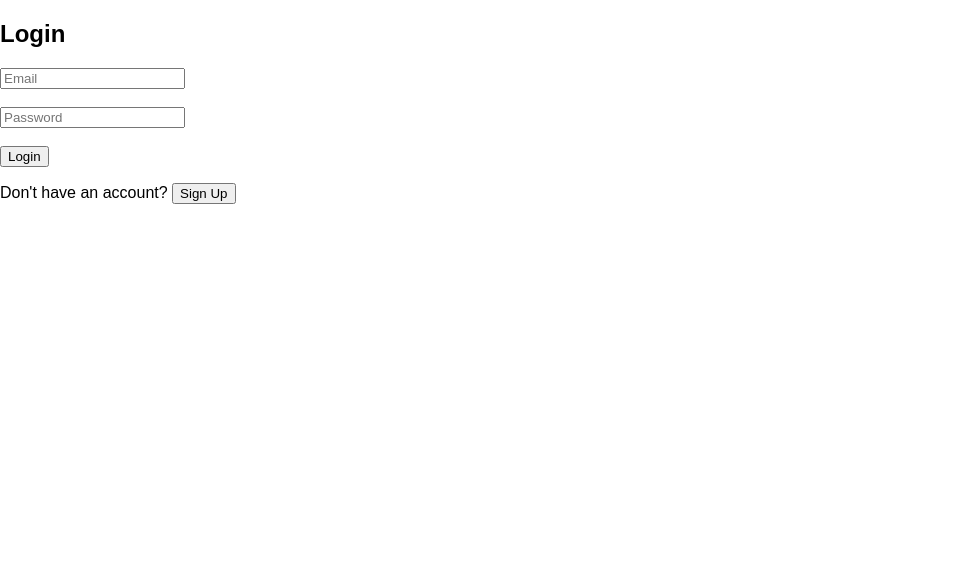
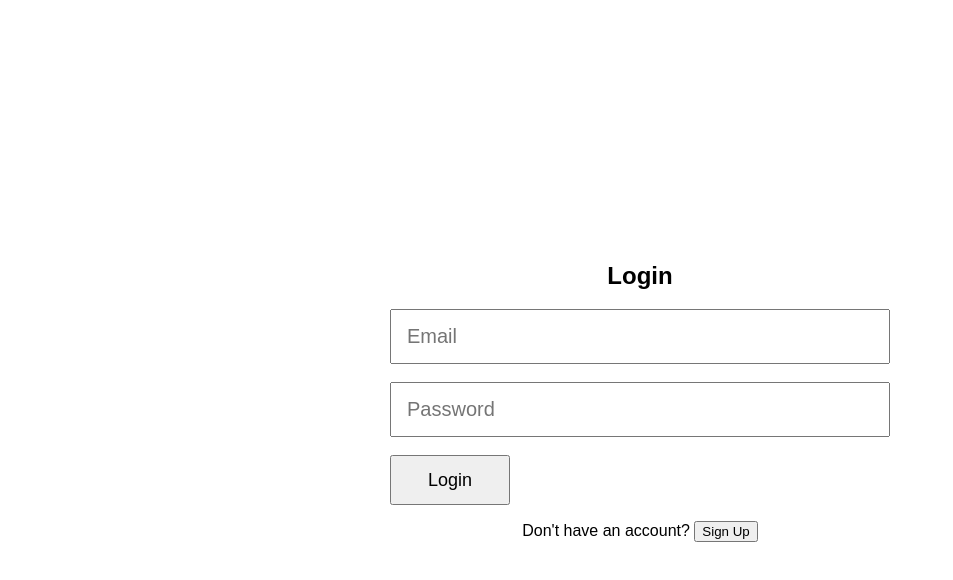
Before and after one commit to Amankr-26/URL_SHORTENER, a React app in the folder frontend/: page / in a window 1280 px wide. Shown: the top 580 px of the page, without its empty margins (0-953 px from the left). Built offline with nearby package versions, Linux system fonts and the light colour scheme; no server answers; the HTML template or start-up script is replaced by a standard one.

Commit message:
UI change

```diff
--- a/frontend/src/App.css
+++ b/frontend/src/App.css
@@ -26,20 +26,25 @@ th {
 td {
   word-break: break-word;
 }
-/* Login page layout */
+/* --------------------------------
+   LOGIN PAGE
+   -------------------------------- */
+
+/* Center the complete login section */
 .login-container {
   min-height: 100vh;
   display: flex;
+  flex-direction: column;
   justify-content: center;
   align-items: center;
 }
 
-/* Make login form bigger */
+/* Make the login form wider */
 .login-form {
   width: 500px;
 }
 
-/* Make inputs bigger */
+/* Make input fields bigger */
 .login-form input {
   width: 100%;
   height: 55px;
--- a/frontend/src/Login.jsx
+++ b/frontend/src/Login.jsx
@@ -1,4 +1,5 @@
 import { useState } from "react";
+import "./App.css";
 
 // Backend URL comes from frontend/.env
 const API_URL = import.meta.env.VITE_API_URL;
```
